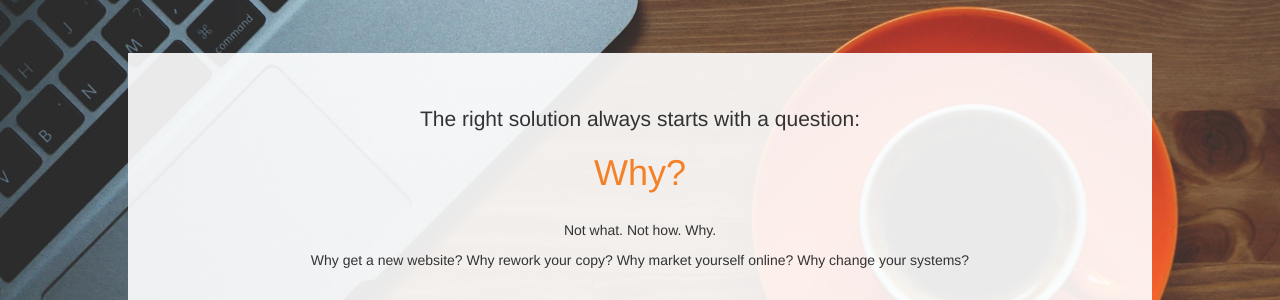
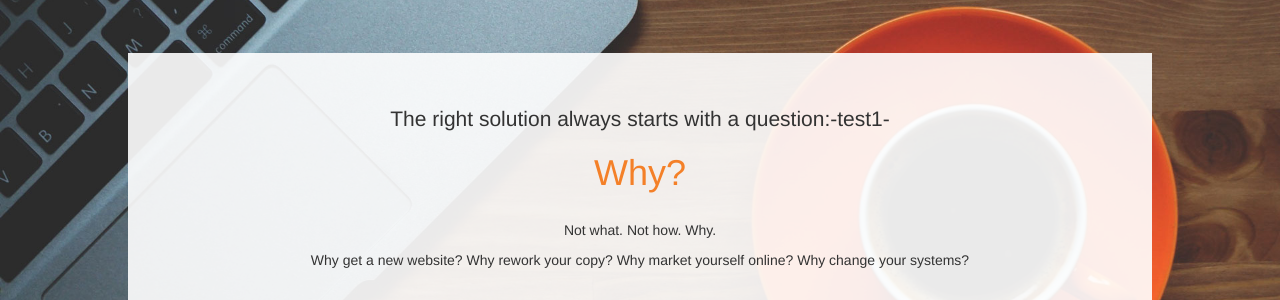
Before and after one commit to kaiewiggins/businesswriting, a Jekyll site: the page built from test.html, in a window 1280 px wide and 900 px high, scrolled down 520 px. Shown: the part 153-453 px from the top of the window. Built offline with Jekyll 4.4.1, drawn with Linux system fonts in a browser that asks for light colours; nearby versions of some CDN libraries.

Commit message:
Update test.html

```diff
--- a/test.html
+++ b/test.html
@@ -23,8 +23,8 @@ title: US and Canadian Business Writing Solutions
   <!-- Start Section 2: 'About' -->
  <div class="index-bg-2" id="aboutservices">
            <a class="anchor" name="aboutservices" id="aboutservices"></a>
-    <div class="text-center" style="background-color: rgba(255,255,255,0.9); padding: 5%; height: auto;">
-      <p class="lead">The right solution always starts with a question:</p>
+    <div class="text-center" style="background-color: rgba(255,255,255,0.9); padding: 5%; min-height: 100%;">
+      <p class="lead">The right solution always starts with a question:-test1-</p>
       <h1>Why?</h1>
       <p style="height:0.5em"></p>
       <p>Not what. Not how. Why.</p>
@@ -59,7 +59,7 @@ title: US and Canadian Business Writing Solutions
   <!-- Start Section 3: 'Portfolio' -->
         <div class="index-bg-2" id="portfolioprojects">
       <a class="anchor" name="portfolioprojects" id="portfolioprojects"></a>
-              <div class="text-center" style="padding: 5%;">
+              <div class="text-center" style="padding: 5%; position: relative;">
                   <h3>Portfolio<br><small>under construction</small></h3>
                   <div class="row">
         <div class="col-lg-4 col-centered">
```
